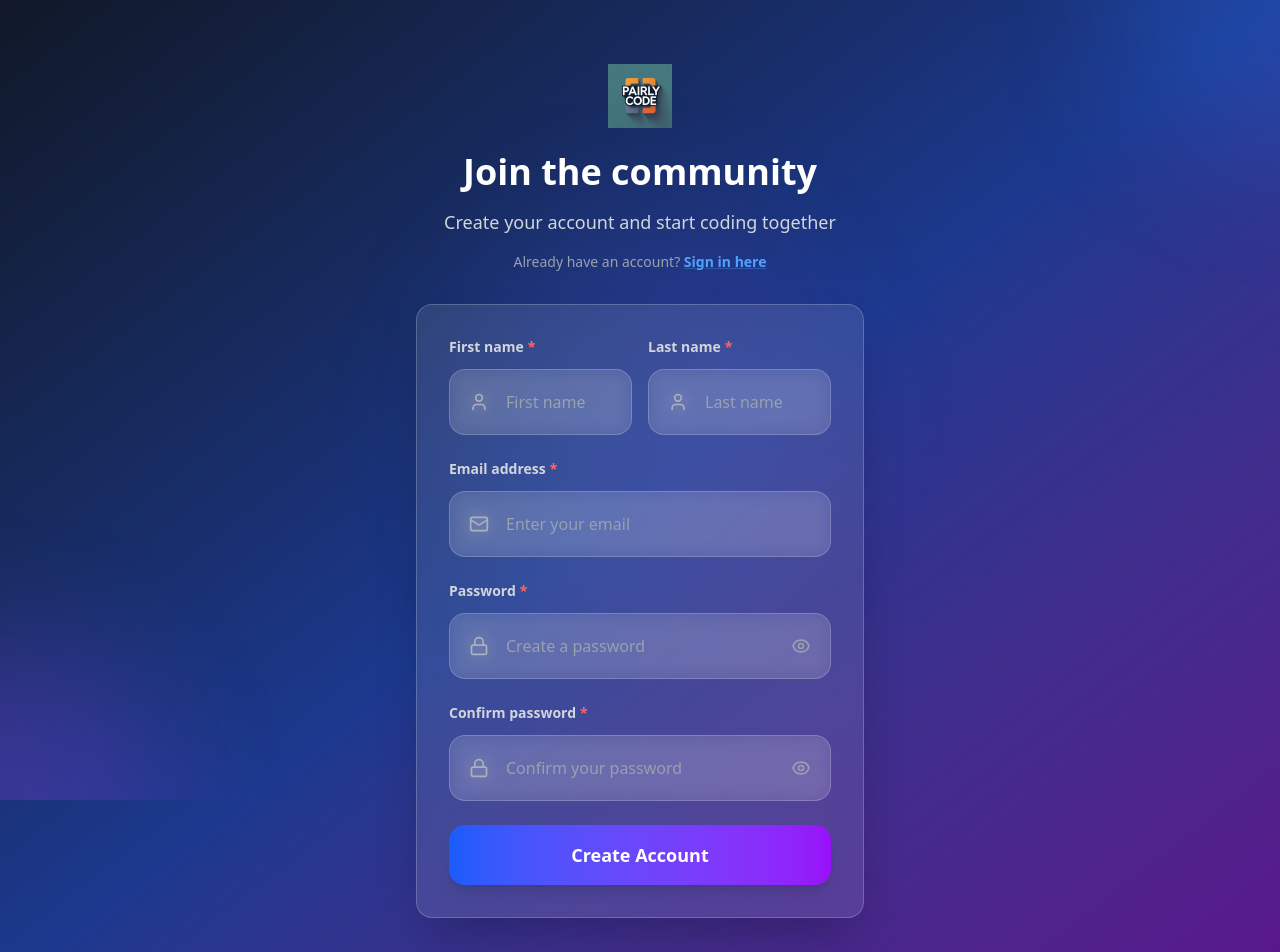
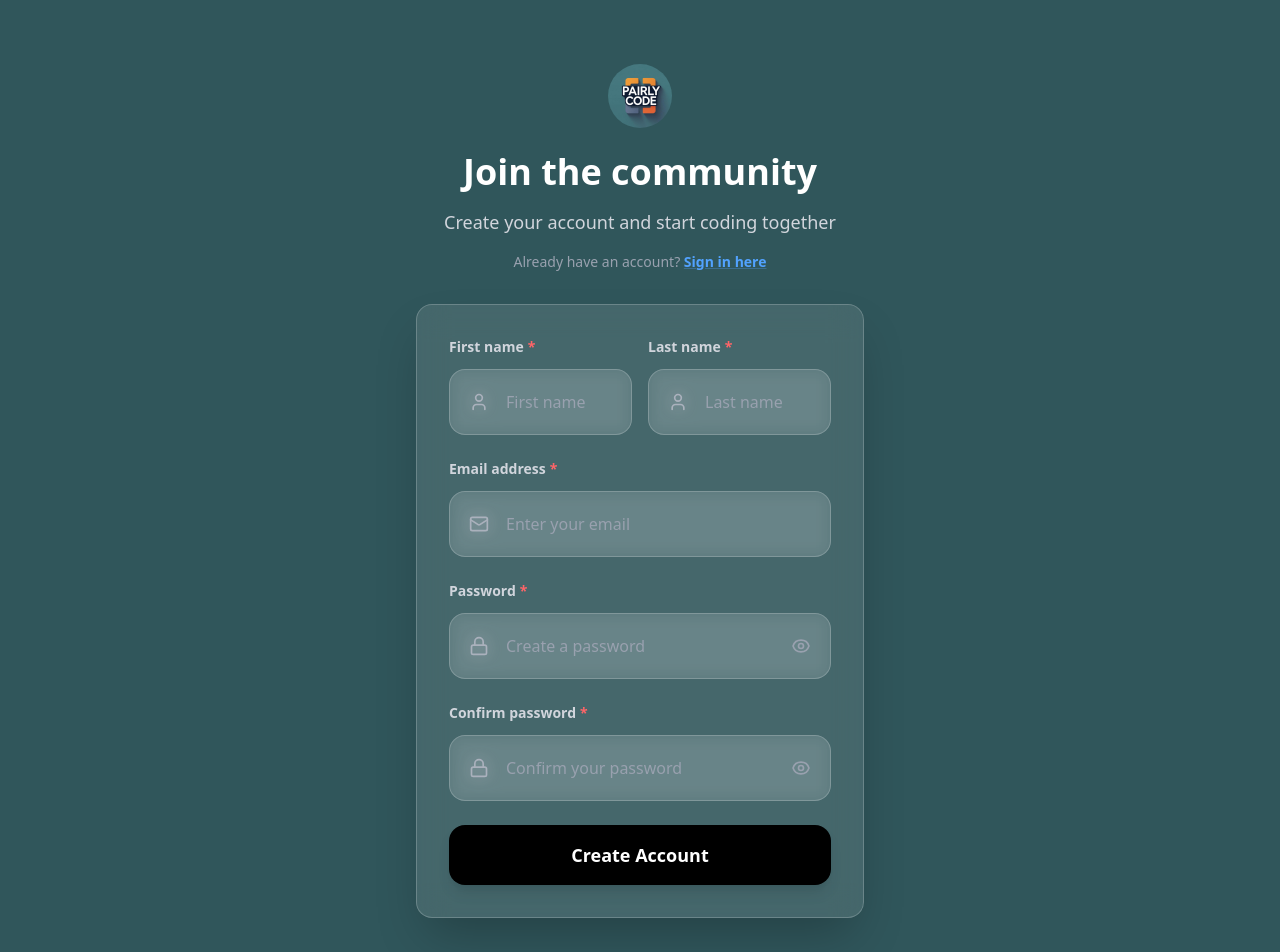
Before and after one commit to ashishume/PairlyCode, a React (Vite) app in the folder client/: page /register in a window 1280 px wide. Shown: the top 952 px of the page. Built offline with nearby package versions, Linux system fonts and the light colour scheme; the HTML template or start-up script is replaced by a standard one.

Commit message:
feat: auth

```diff
--- a/client/src/components/Header.tsx
+++ b/client/src/components/Header.tsx
@@ -53,7 +53,11 @@ const Header = ({
         <div className="flex items-center space-x-4">
           {/* PairlyCode Logo */}
           <div className="flex items-center">
-            <img src={pairlyCodeLogo} alt="PairlyCode" className="h-8 w-auto" />
+            <img
+              src={pairlyCodeLogo}
+              alt="PairlyCode"
+              className="h-8 w-auto rounded-full"
+            />
           </div>
 
           {showUsers && (
--- a/client/src/pages/Login.tsx
+++ b/client/src/pages/Login.tsx
@@ -50,14 +50,7 @@ export const Login: React.FC = () => {
   };
 
   return (
-    <div className="min-h-screen bg-gradient-to-br from-gray-900 via-blue-900 to-purple-900 flex items-center justify-center p-4">
-      {/* Background decoration */}
-      <div className="absolute inset-0 overflow-hidden">
-        <div className="absolute -top-40 -right-40 w-80 h-80 bg-blue-500/20 rounded-full blur-3xl"></div>
-        <div className="absolute -bottom-40 -left-40 w-80 h-80 bg-purple-500/20 rounded-full blur-3xl"></div>
-        <div className="absolute top-1/2 left-1/2 transform -translate-x-1/2 -translate-y-1/2 w-96 h-96 bg-gradient-to-r from-blue-500/10 to-purple-500/10 rounded-full blur-3xl"></div>
-      </div>
-
+    <div className="min-h-screen bg-[#30565b] flex items-center justify-center p-4">
       <div className="relative z-10 min-h-screen flex items-center justify-center py-12 px-4 sm:px-6 lg:px-8">
         <div
           className={`max-w-md w-full space-y-8 transform transition-all duration-1000 ease-out ${
@@ -70,7 +63,7 @@ export const Login: React.FC = () => {
               <img
                 src={pairlyCodeLogo}
                 alt="PairlyCode"
-                className="h-16 w-auto"
+                className="h-16 w-auto rounded-full"
               />
             </div>
 
@@ -136,7 +129,7 @@ export const Login: React.FC = () => {
                 className={`w-full py-4 px-6 rounded-2xl font-semibold text-lg transition-all duration-300 transform hover:scale-105 focus:outline-none focus:ring-4 focus:ring-blue-500/30 ${
                   loading
                     ? "bg-gray-600 text-gray-300 cursor-not-allowed"
-                    : "bg-gradient-to-r from-blue-600 to-purple-600 text-white hover:from-blue-700 hover:to-purple-700 shadow-lg hover:shadow-xl"
+                    : "bg-black text-white hover:bg-gray-800 shadow-lg hover:shadow-xl"
                 }`}
               >
                 {loading ? (
--- a/client/src/pages/Register.tsx
+++ b/client/src/pages/Register.tsx
@@ -82,14 +82,7 @@ export const Register: React.FC = () => {
   };
 
   return (
-    <div className="min-h-screen bg-gradient-to-br from-gray-900 via-blue-900 to-purple-900 flex items-center justify-center p-4">
-      {/* Background decoration */}
-      <div className="absolute inset-0 overflow-hidden">
-        <div className="absolute -top-40 -right-40 w-80 h-80 bg-blue-500/20 rounded-full blur-3xl"></div>
-        <div className="absolute -bottom-40 -left-40 w-80 h-80 bg-purple-500/20 rounded-full blur-3xl"></div>
-        <div className="absolute top-1/2 left-1/2 transform -translate-x-1/2 -translate-y-1/2 w-96 h-96 bg-gradient-to-r from-blue-500/10 to-purple-500/10 rounded-full blur-3xl"></div>
-      </div>
-
+    <div className="min-h-screen bg-[#30565b] flex items-center justify-center p-4">
       <div className="relative z-10 min-h-screen flex items-center justify-center py-12 px-4 sm:px-6 lg:px-8">
         <div
           className={`max-w-md w-full space-y-8 transform transition-all duration-1000 ease-out ${
@@ -102,7 +95,7 @@ export const Register: React.FC = () => {
               <img
                 src={pairlyCodeLogo}
                 alt="PairlyCode"
-                className="h-16 w-auto"
+                className="h-16 w-auto rounded-full"
               />
             </div>
 
@@ -212,7 +205,7 @@ export const Register: React.FC = () => {
                 className={`w-full py-4 px-6 rounded-2xl font-semibold text-lg transition-all duration-300 transform hover:scale-105 focus:outline-none focus:ring-4 focus:ring-blue-500/30 ${
                   loading
                     ? "bg-gray-600 text-gray-300 cursor-not-allowed"
-                    : "bg-gradient-to-r from-blue-600 to-purple-600 text-white hover:from-blue-700 hover:to-purple-700 shadow-lg hover:shadow-xl"
+                    : "bg-black text-white hover:bg-gray-800 shadow-lg hover:shadow-xl"
                 }`}
               >
                 {loading ? (
```
